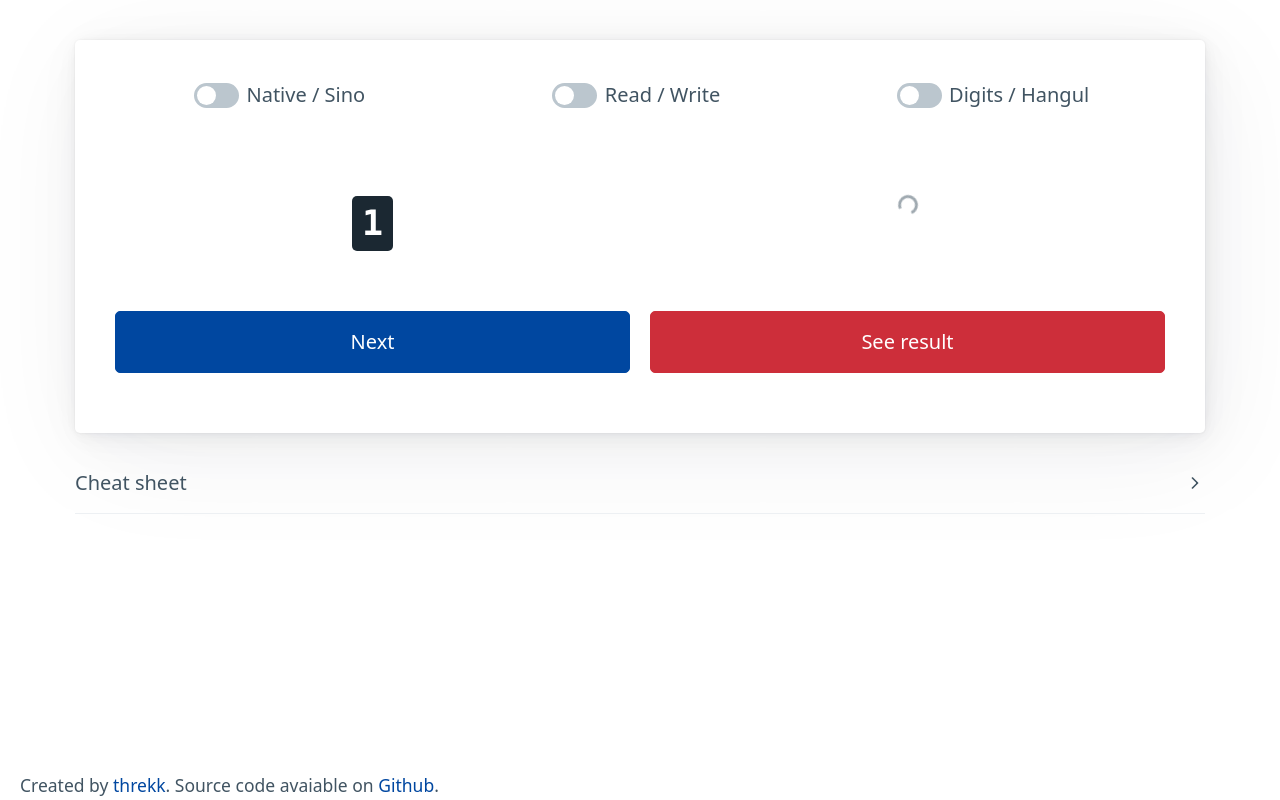
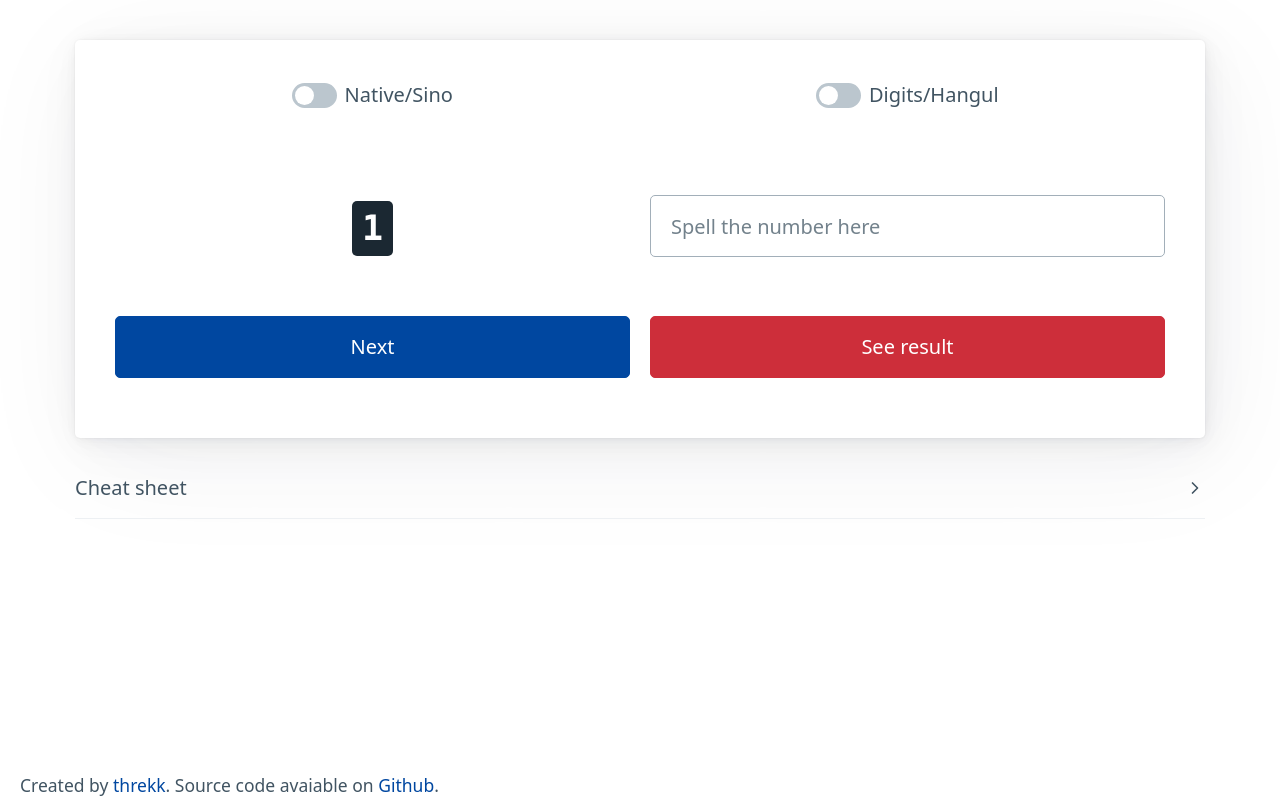
Before and after one commit to threkk/susja, a React (Vite) app: page / in a window 1280 px wide. Built offline with nearby package versions, Linux system fonts and the light colour scheme.

Commit message:
feat: removes the read/write as it was confusing. Resets input on next

```diff
--- a/src/components/Config.tsx
+++ b/src/components/Config.tsx
@@ -1,9 +1,7 @@
 export interface ConfigProps {
   isSino: boolean
-  isWrite: boolean
   isHangul: boolean
   nativeHandler: () => void
-  readHandler: () => void
   numberHandler: () => void
 }
 
@@ -11,7 +9,8 @@ export default function Config(props: ConfigProps) {
   return (
     <section>
       <fieldset className='grid'>
-        <div>
+        <label htmlFor='isSino'>
+          {' '}
           <input
             id='isSino'
             type='checkbox'
@@ -19,19 +18,10 @@ export default function Config(props: ConfigProps) {
             onChange={props.nativeHandler}
             checked={props.isSino}
           />
-          <label htmlFor='isSino'>Native / Sino</label>
-        </div>
-        <div>
-          <input
-            id='isWrite'
-            type='checkbox'
-            role='switch'
-            onChange={props.readHandler}
-            checked={props.isWrite}
-          />
-          <label htmlFor='isWrite'>Read / Write</label>
-        </div>
-        <div>
+          Native/Sino
+        </label>
+        <label htmlFor='isHangul'>
+          {' '}
           <input
             id='isHangul'
             type='checkbox'
@@ -39,8 +29,8 @@ export default function Config(props: ConfigProps) {
             onChange={props.numberHandler}
             checked={props.isHangul}
           />
-          <label htmlFor='isHangul'>Digits / Hangul</label>
-        </div>
+          Digits/Hangul
+        </label>
       </fieldset>
     </section>
   )
--- a/src/components/Exercise.tsx
+++ b/src/components/Exercise.tsx
@@ -1,4 +1,4 @@
-import { useState } from 'react'
+import { useEffect, useState } from 'react'
 import numberToNative from '../lib/native'
 import {
   generateRandomNativeNumber,
@@ -8,11 +8,10 @@ import numberToSino from '../lib/sino'
 
 export interface ExerciseProps {
   isSino: boolean
-  isWrite: boolean
   isHangul: boolean
 }
 
-function WriteExercise(props: {
+function ExerciseInput(props: {
   displayResult: boolean
   isHangul: boolean
   isSino: boolean
@@ -20,8 +19,16 @@ function WriteExercise(props: {
 }) {
   const [val, setVal] = useState('')
 
+  useEffect(() => {
+    setVal('')
+  }, [props.result])
+
   if (props.displayResult) {
-    return <ReadExercise displayResult={true} result={props.result} />
+    return (
+      <h1>
+        <kbd>{props.result}</kbd>
+      </h1>
+    )
   }
 
   if (props.isHangul) {
@@ -36,6 +43,7 @@ function WriteExercise(props: {
         min={props.isSino ? 0 : 1}
         onChange={(ev) => setVal(ev.target.value.trim().toLowerCase())}
         max={99}
+        value={val}
         {...(val !== '' ? { 'aria-invalid': !(val === props.result) } : {})}
       />
     )
@@ -48,23 +56,12 @@ function WriteExercise(props: {
       autoCorrect='off'
       autoCapitalize='off'
       inputMode='text'
+      value={val}
       onChange={(ev) => setVal(ev.target.value.trim().toLowerCase())}
       {...(val !== '' ? { 'aria-invalid': !(val === props.result) } : {})}
     />
   )
 }
-
-function ReadExercise(props: { displayResult: boolean; result: string }) {
-  if (props.displayResult) {
-    return (
-      <h1>
-        <kbd>{props.result}</kbd>
-      </h1>
-    )
-  }
-  return <div aria-busy={!props.displayResult}></div>
-}
-
 export default function Exercise(props: ExerciseProps) {
   const [displayResult, setDisplayResult] = useState(false)
   const [num, setNum] = useState(1)
@@ -84,17 +81,6 @@ export default function Exercise(props: ExerciseProps) {
   const guess = props.isHangul ? resolver(num) : num.toString()
   const result = props.isHangul ? num.toString() : resolver(num)
 
-  const exercise = props.isWrite ? (
-    <WriteExercise
-      displayResult={displayResult}
-      result={result}
-      isHangul={props.isHangul}
-      isSino={props.isSino}
-    />
-  ) : (
-    <ReadExercise displayResult={displayResult} result={result} />
-  )
-
   return (
     <>
       <section className='grid'>
@@ -103,7 +89,13 @@ export default function Exercise(props: ExerciseProps) {
             <kbd>{guess}</kbd>
           </h1>
         </div>
-        <div style={{ textAlign: 'center' }}>{exercise}</div>
+        <div style={{ textAlign: 'center' }}>
+          <ExerciseInput
+            displayResult={displayResult}
+            result={result}
+            {...props}
+          />
+        </div>
       </section>
       <section className='grid'>
         <div>
--- a/src/pages/App.tsx
+++ b/src/pages/App.tsx
@@ -5,15 +5,12 @@ import { useState } from 'react'
 
 function App() {
   const [isSino, setSino] = useState(false)
-  const [isWrite, setWrite] = useState(false)
   const [isHangul, setHangul] = useState(false)
 
   const configProps: ConfigProps = {
     isSino,
-    isWrite,
     isHangul,
     nativeHandler: () => setSino(!isSino),
-    readHandler: () => setWrite(!isWrite),
     numberHandler: () => setHangul(!isHangul),
   }
 
@@ -22,7 +19,7 @@ function App() {
       <main className='container'>
         <article>
           <Config {...configProps} />
-          <Exercise isHangul={isHangul} isSino={isSino} isWrite={isWrite} />
+          <Exercise isHangul={isHangul} isSino={isSino} />
         </article>
         <CheatSheet />
       </main>
```
